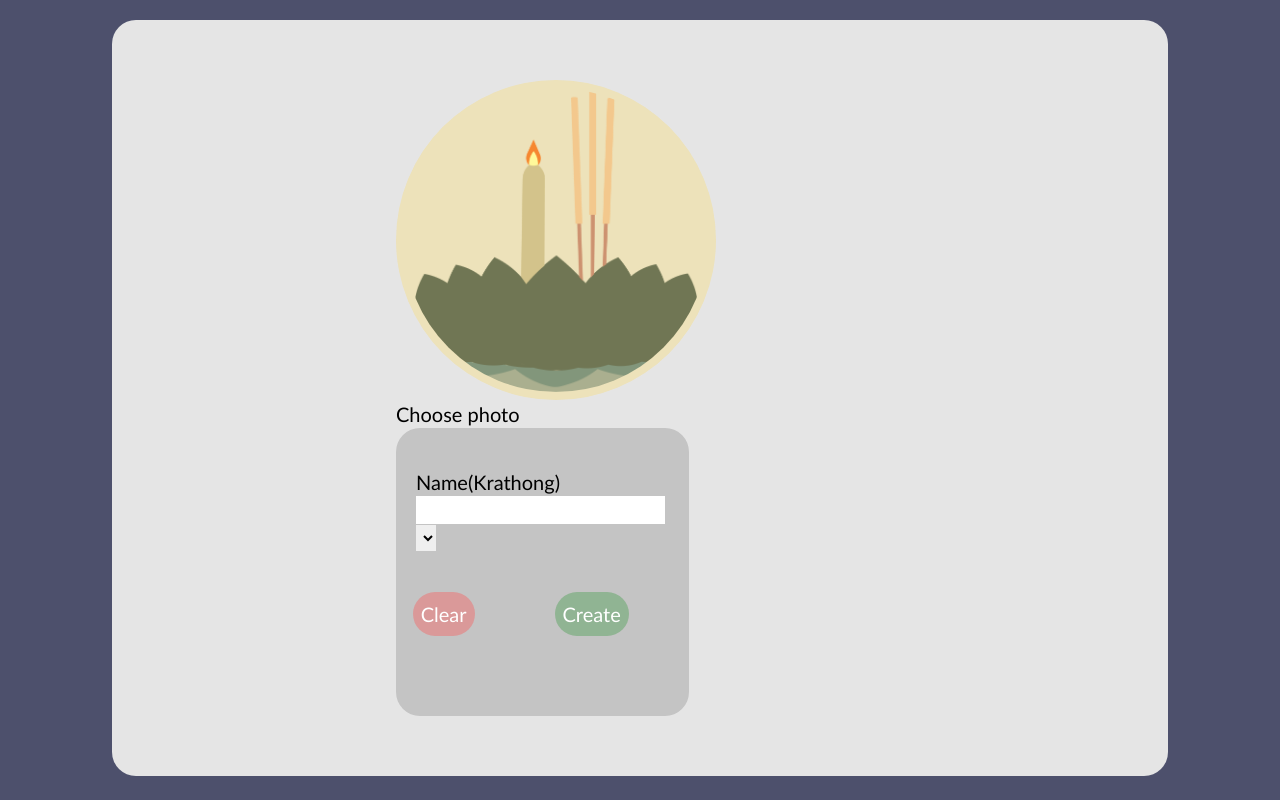
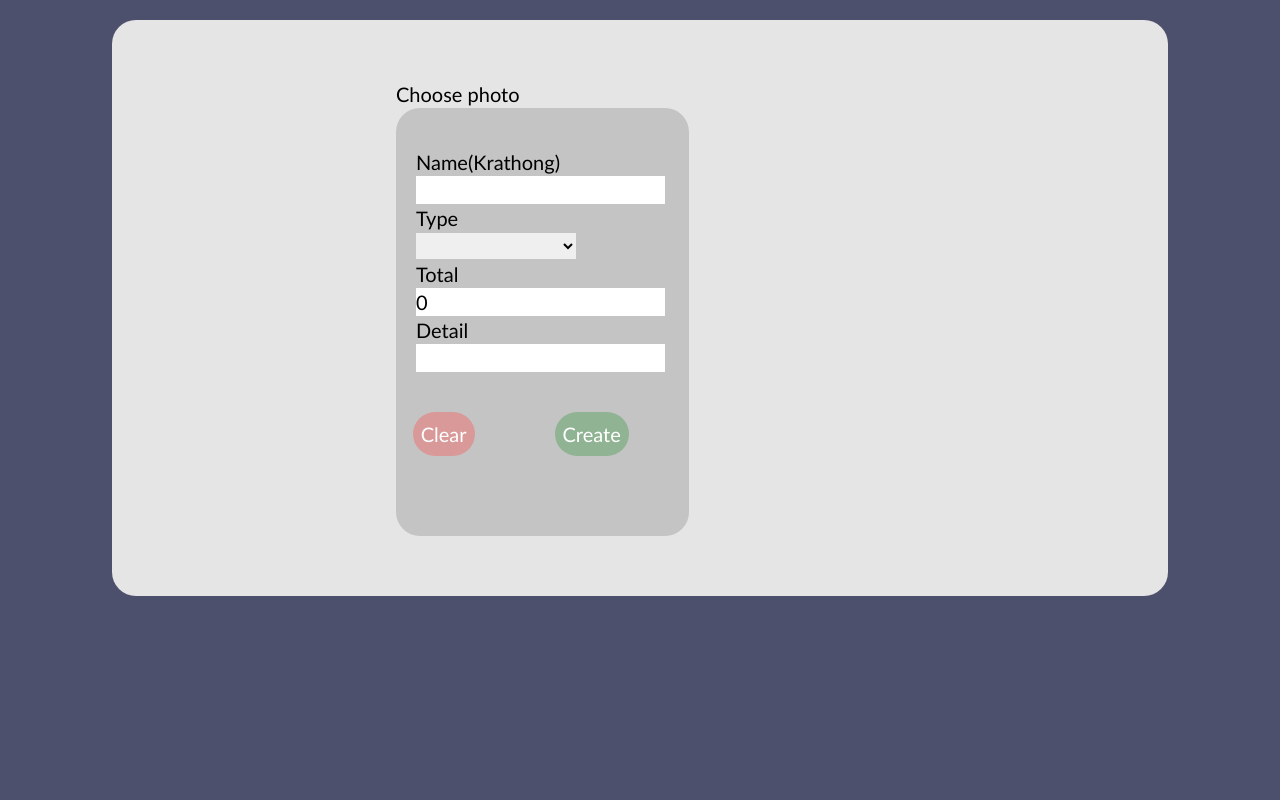
Before and after one commit to IntegratedProject-II/Front-end, a Vue app: page /addKrathong in a window 1280 px wide. Built offline with nearby package versions, Linux system fonts and the light colour scheme.

Commit message:
[Fixed] ResultLoy

```diff
--- a/src/router/index.js
+++ b/src/router/index.js
@@ -8,6 +8,7 @@ import Register from '@/views/Register.vue'
 import Krathong from '@/views/DetailKrathong.vue'
 import Place from '@/views/Place.vue'
 import AddKrathong from '@/views/AddKrathong.vue'
+import LoyrResult from '@/views/LoyResult.vue'
 const routes = [
   {
     path: '/',
@@ -53,6 +54,11 @@ const routes = [
     path:'/addKrathong',
     name:'AddKrathong',
     component : AddKrathong
+  },
+  {
+    path:'/floating/:kt_id',
+    name:'LoyResult',
+    component : LoyrResult
   }
 
 ]
--- a/src/store/modules/signin.js
+++ b/src/store/modules/signin.js
@@ -1,6 +1,7 @@
 export const signin = {
     namespaced: true,
     state: {
+        user_id:0,
         role: "",
         isSignIn: false,
 
--- a/src/views/AddKrathong.vue
+++ b/src/views/AddKrathong.vue
@@ -6,10 +6,6 @@
       >
         <Form @submit="submit" v-slot="{ errors }">
           <div>
-            <img
-              src="/src/assets/kratong2_color.png"
-              class="w-80 h-80 bg-sand rounded-full object-contain p-2 "
-            />
             <button @click="choosePhoto">
               Choose photo
             </button>
@@ -29,11 +25,48 @@
             </div>
             <div>
               <label for="Type">
-                <Field name="type" as="select"
+                Type
+              </label>
+              <br />
+
+              <Field
+                name="type"
+                as="select"
                 v-model="entered.t_id"
-                rules = "required" />
+                rules="required"
+              >
+                <option
+                  v-for="type in types"
+                  :key="type.value"
+                  :value="type.value"
+                >
+                  {{ type.value }}
+                </option>
+              </Field>
+            </div>
+            <div>
+              <label for="Total">
+                Total
               </label>
-
+              <Field
+                name="total"
+                type="number"
+                v-model="entered.amount"
+                rules="required"
+              />
+              <!-- <Field name="total" type="text" v-model="entered.amount"></Field> -->
+            </div>
+            <div>
+              <label for="krathongDetail">
+                Detail
+              </label>
+              <Field
+                name="detail"
+                type="text"
+                v-model.trim="entered.detail"
+                rules="required"
+              />
+              <p class="text-red-500">{{ errors.detail }}</p>
             </div>
 
             <div class="flex justify-end">
@@ -78,6 +111,15 @@ export default {
         detail: "",
         t_id: 0,
       },
+      types: [
+        { value: "banana leaf" },
+        { value: "ice" },
+        { value: "bread" },
+        { value: "coconut shell" },
+        { value: "boat and candle" },
+        { value: "boat and flower" },
+        { value: "other" },
+      ],
     };
   },
   components: {
--- a/src/views/AllKrathong.vue
+++ b/src/views/AllKrathong.vue
@@ -18,6 +18,7 @@
        d Krathong btn(Admin)
       </router-link>
       <div class="grid grid-cols-3 gap-10 w-full">
+
         <ul v-for="item in ktImage" :key="item.kt_id">
           <router-link :to="`/krathong/${item.kt_id}`">
             <div class="flex justify-center">
--- a/src/views/DetailKrathong.vue
+++ b/src/views/DetailKrathong.vue
@@ -66,7 +66,11 @@ export default {
         },
       },
       entered: {
+        h_date:"",
         wish: "",
+        kt_id:0,
+        user_id:0,
+        p_id:0,
       },
       invalid: {
         wish: null,
@@ -96,9 +100,9 @@ export default {
           : false;
 
       if (this.getRole == "") {
-        this.setKrathongId(this.kt_id);
+        this.setKrathongId(this.$route.params.kt_id);
         this.setWish(this.entered.wish);
-        this.$router.push("/place");
+        this.$router.push(`/floating/${this.$route.params.kt_id}`);
       } else {
         axios
           .post(`${process.env.VUE_APP_API}/history/addHistory`, this.entered)
--- a/src/views/LoyResult.vue
+++ b/src/views/LoyResult.vue
@@ -0,0 +1,50 @@
+<template>
+  <div>
+    <navBar-layout />
+    <content-layout>
+      <p>Wish :{{ this.getWish }}</p>
+
+      <div class="flex justify-center">
+        <img
+          :src="
+            'https://www.loykrathong.tech/api/image/krathongImage/' +
+              this.$route.params.kt_id
+          "
+          class="w-96  animate-bounce"
+        />
+      </div>
+    </content-layout>
+  </div>
+</template>
+<script>
+import axios from "axios";
+import { mapState } from "vuex";
+export default {
+  data() {
+    return {
+      isUser: true,
+      ktImage: [],
+    };
+  },
+  methods: {
+    fetchKrathong() {
+      axios
+        .get(
+          `${process.env.VUE_APP_API}/krathong/getKrathong/${this.$route.params.kt_id}`,
+          console.log(this.$route.params.kt_id)
+        )
+        .then((res) => {
+          this.ktImage = res.data.data;
+        });
+    },
+  },
+  computed: {
+    ...mapState({
+      getWish: (state) => state.krathong.wish,
+    }),
+  },
+  mounted() {
+    this.fetchKrathong();
+  },
+};
+</script>
--- a/src/views/Place.vue
+++ b/src/views/Place.vue
@@ -1,5 +1,5 @@
 <template>
-  <div>
+      <div class="place">
     <navBar-layout />
     <content-layout>
       <p
@@ -7,15 +7,18 @@
       >
         Place
       </p>
-      <p>Wish :{{this.getWish}}</p>
-      <!-- just copy form detailKT  -->
-      <!-- <div class="grid grid-cols-3 gap-10 w-full">
+
+      <router-link to="/addKrathong">
+       add Place btn(Admin)
+      </router-link>
+      <div class="grid grid-cols-3 gap-10 w-full">
+
         <ul v-for="item in ktImage" :key="item.kt_id">
           <router-link :to="`/krathong/${item.kt_id}`">
             <div class="flex justify-center">
               <img
                 :src="
-                  'http://52.187.149.36/api/image/krathongImage/' + item.kt_id
+                  'https://www.loykrathong.tech/api/image/krathongImage/' + item.kt_id
                 "
                 class="w-80 h-80 bg-sand rounded-full object-contain p-2 "
               />
@@ -30,6 +33,7 @@
             </div>
           </router-link>
 
+          <!-- admin btn  -->
           <div v-if="!isUser" class="flex justify-center">
             <button
               class=" bg-cloud text-indigo rounded-full hover:duration-300 hover:text-cloud hover:bg-indigo p-2 m-10 w-36  "
@@ -38,36 +42,7 @@
             </button>
           </div>
         </ul>
-      </div> -->
+      </div>
     </content-layout>
   </div>
 </template>
-<script>
-import axios from "axios";
-import { mapState } from "vuex";
-export default {
-  data() {
-    return {
-      isUser: true,
-    };
-  },
-  methods: {
-      fetchPlace(){
-        //   just copy form detailKT
-          axios
-        .get(
-          `${process.env.VUE_APP_API}/krathong/getKrathong/${this.$route.params.kt_id}`
-        )
-        .then((res) => {
-          this.krathong = res.data.data;
-        });
-      }
-  },
-   computed: {
-    ...mapState({
-      getWish: (state) => state.krathong.wish,
-    })
-  },
-
-};
-</script>
```
